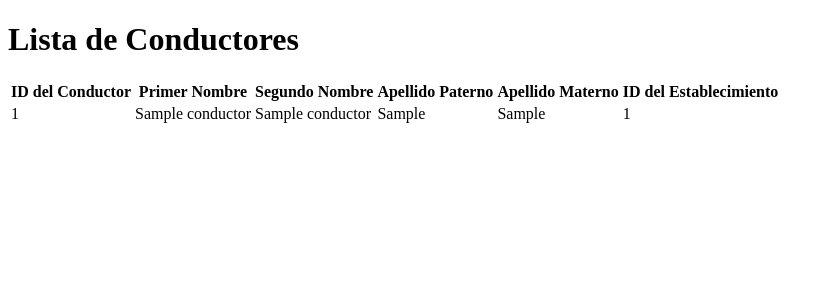
After one commit to ChaviPalma/RuedaSolidaria, a Flask app: page /conductor_listar in a window 1280 px wide. The commit adds this page. Shown: the top 300 px of the page, without its empty margins (0-833 px from the left). Run offline with Flask 3, Linux system fonts and the light colour scheme; tables that the repository leaves empty or names only in its code hold one stand-in row (values such as "Sample post").

Commit message:
Crea conductor y los lista

```diff
--- a/RuedaSolidaria/app.py
+++ b/RuedaSolidaria/app.py
@@ -1,10 +1,12 @@
 from flask import Flask, render_template, request, redirect, flash
 from controlador.usuario_controlador import usuarios_bp;
+from controlador.conductor_controlador import conductores_bp
 import mysql.connector
 
 app = Flask(__name__)
 app.secret_key = 'admin123'
 app.register_blueprint(usuarios_bp)
+app.register_blueprint(conductores_bp)
 
 @app.route('/')
 def home():
--- /dev/null
+++ b/RuedaSolidaria/controlador/conductor_controlador.py
@@ -0,0 +1,32 @@
+from flask import Blueprint, render_template, request, redirect, url_for, flash
+from modelo.conductor import ConductorModel
+
+conductores_bp = Blueprint('conductores', __name__)
+
+@conductores_bp.route('/conductor_crear', methods=['GET', 'POST'])
+def crear_conductor():
+    if request.method == 'POST':
+        conductor_id = request.form.get('conductor_id')
+        pnombre_cond = request.form.get('pnombre_cond')
+        snombre_cond = request.form.get('snombre_cond')
+        appaterno_cond = request.form.get('appaterno_cond')
+        apmaterno_cond = request.form.get('apmaterno_cond')
+        inst_id = request.form.get('inst_id')
+
+        if not conductor_id or not pnombre_cond or not snombre_cond or not inst_id:
+            flash('Todos los campos son obligatorios.', 'error')
+            return redirect(url_for('conductores.crear_conductor'))
+
+        conductor_model = ConductorModel()
+        conductor_model.crear_conductor(conductor_id, pnombre_cond, snombre_cond, appaterno_cond, apmaterno_cond, inst_id)
+
+        flash('Conductor creado exitosamente.', 'success')
+        return redirect(url_for('conductores.listar_conductores'))
+
+    return render_template('conductor_crear.html')
+
+@conductores_bp.route('/conductor_listar')
+def listar_conductores():
+    conductor_model = ConductorModel()
+    conductores = conductor_model.listar_conductores()
+    return render_template('conductor_listar.html', conductores=conductores)
--- /dev/null
+++ b/RuedaSolidaria/modelo/conductor.py
@@ -0,0 +1,42 @@
+from collections import namedtuple
+import mysql.connector
+
+class ConductorModel:
+    def __init__(self):
+        self.connection = mysql.connector.connect(
+            host='localhost',
+            user='root',
+            password='',
+            database='RuedaSolidaria'
+        )
+        self.cursor = self.connection.cursor()
+
+    def crear_conductor(self, conductor_id, pnombre_cond, snombre_cond, appaterno_cond, apmaterno_cond, inst_id):
+        try:
+            query = """
+            INSERT INTO Conductor (conductor_ID, pnombre_cond, snombre_cond, appaterno_cond, apmaterno_cond, inst_ID)
+            VALUES (%s, %s, %s, %s, %s, %s)
+            """
+            self.cursor.execute(query, (conductor_id, pnombre_cond, snombre_cond, appaterno_cond, apmaterno_cond, inst_id))
+            self.connection.commit()
+        except mysql.connector.Error as err:
+            print(f"Error: {err}")
+        finally:
+            self.cursor.close()
+            self.connection.close()
+
+    def listar_conductores(self):
+        try:
+            query = "SELECT conductor_ID, pnombre_cond, snombre_cond, appaterno_cond, apmaterno_cond, inst_ID FROM Conductor"
+            self.cursor.execute(query)
+            conductores = self.cursor.fetchall()
+
+            Conductor = namedtuple('Conductor', 'conductor_ID, pnombre_cond, snombre_cond, appaterno_cond, apmaterno_cond, inst_ID')
+            conductores = [Conductor(*conductor) for conductor in conductores]
+
+            return conductores
+        except mysql.connector.Error as err:
+            print(f"Error: {err}")
+        finally:
+            self.cursor.close()
+            self.connection.close()
--- /dev/null
+++ b/RuedaSolidaria/templates/conductor_listar.html
@@ -0,0 +1,35 @@
+<!DOCTYPE html>
+<html lang="en">
+<head>
+    <meta charset="UTF-8">
+    <meta name="viewport" content="width=device-width, initial-scale=1.0">
+    <title>Lista de Conductores</title>
+</head>
+<body>
+    <h1>Lista de Conductores</h1>
+    <table>
+        <thead>
+            <tr>
+                <th>ID del Conductor</th>
+                <th>Primer Nombre</th>
+                <th>Segundo Nombre</th>
+                <th>Apellido Paterno</th>
+                <th>Apellido Materno</th>
+                <th>ID del Establecimiento</th>
+            </tr>
+        </thead>
+        <tbody>
+            {% for conductor in conductores %}
+            <tr>
+                <td>{{ conductor.conductor_ID }}</td>
+                <td>{{ conductor.pnombre_cond }}</td>
+                <td>{{ conductor.snombre_cond }}</td>
+                <td>{{ conductor.appaterno_cond }}</td>
+                <td>{{ conductor.apmaterno_cond }}</td>
+                <td>{{ conductor.inst_ID }}</td>
+            </tr>
+            {% endfor %}
+        </tbody>
+    </table>
+</body>
+</html>
--- a/RuedaSolidaria/templates/index.html
+++ b/RuedaSolidaria/templates/index.html
@@ -7,6 +7,10 @@
 </head>
 <body>
     hola mundo
-    <a href="{{ url_for('usuarios.crear_usuario') }}">xd</a>
+    <a href="{{ url_for('usuarios.crear_usuario') }}">Crear Usuario</a>
+    <a href="{{ url_for('usuarios.listar_usuarios') }}">Listar Usuarios</a>
+    <a href="{{ url_for('conductores.crear_conductor') }}">Crear Conductor</a>
+    <a href="{{ url_for('conductores.listar_conductores') }}">Listar Conductores</a>
+
 </body>
 </html>
```
Also changed, not shown: RuedaSolidaria/controlador/usuario_controlador.py (+8 -4 lines), RuedaSolidaria/modelo/usuario.py (+20 -0 lines), RuedaSolidaria/templates/conductor_crear.html (added, +41 -0 lines), RuedaSolidaria/templates/usuario_listar.html (+3 -15 lines).
